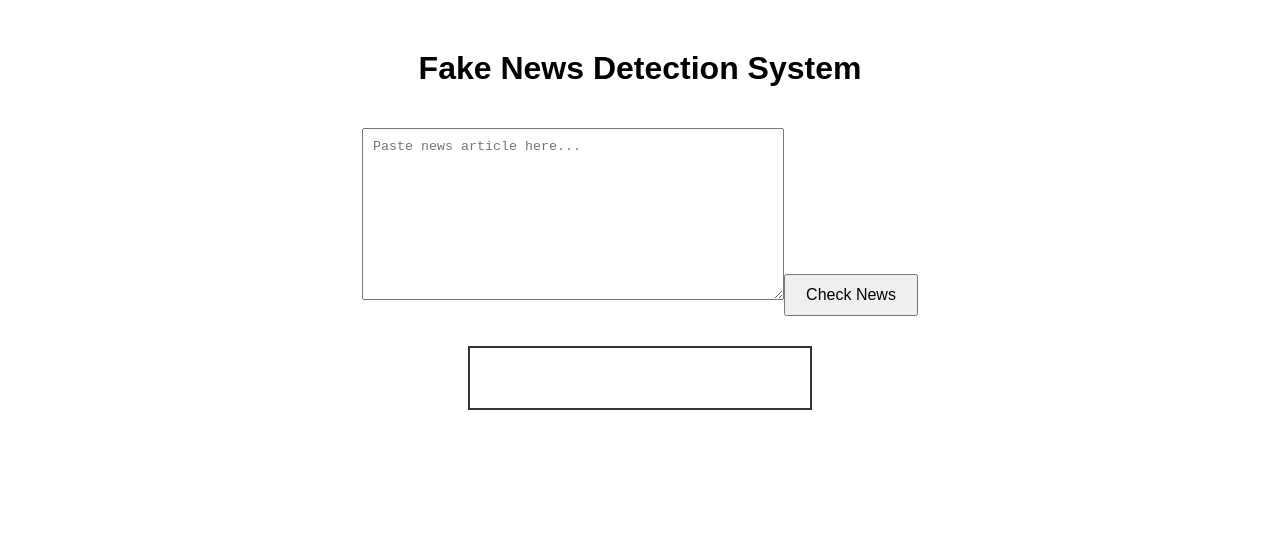
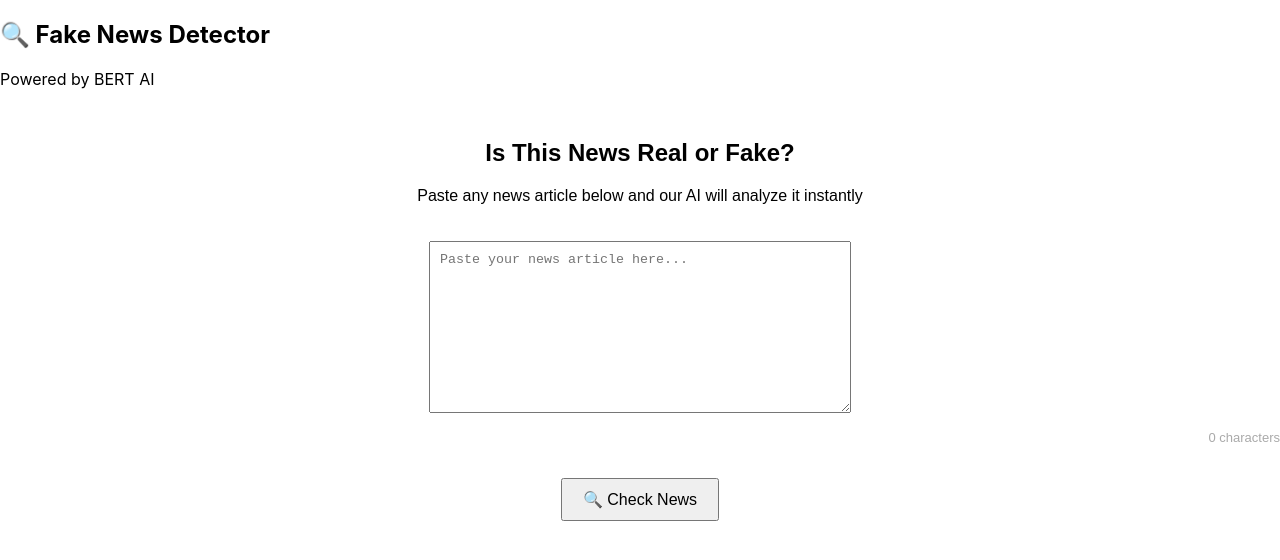
Before and after one commit to sadiqaayesha803-ship-it/fake-news-detection-ai, a React (Create React App) app: page / in a window 1280 px wide. Shown: the top 560 px of the page. Built offline with nearby package versions, Linux system fonts and the light colour scheme.

Commit message:
Add ResultCard.jsx and updated App.js - save before Windows reinstall

```diff
--- a/src/App.css
+++ b/src/App.css
@@ -26,3 +26,17 @@ button {
   margin-left: auto;
   margin-right: auto;
 }
+.result-card {
+  margin-top: 30px;
+  padding: 20px;
+  border: 2px solid #333;
+  width: 300px;
+  margin-left: auto;
+  margin-right: auto;
+  text-align: center;
+}
+input {
+  width: 300px;
+  padding: 10px;
+  margin-top: 15px;
+}
--- a/src/App.js
+++ b/src/App.js
@@ -1,41 +1,81 @@
-import React, { useState } from "react";
-import "./App.css";
+import React, { useState } from 'react';
+import axios from 'axios';
+import ResultCard from './ResultCard';
+import './App.css';
 
 function App() {
-  const [text, setText] = useState("");
-  const [result, setResult] = useState("");
+  const [newsText, setNewsText] = useState('');
+  const [result, setResult] = useState(null);
+  const [loading, setLoading] = useState(false);
+  const [error, setError] = useState('');
 
-  // Button function
-  const handleCheck = () => {
-    if (text === "") {
-      setResult("Please enter some news!");
-    } else {
-      // Dummy logic (temporary)
-      if (text.length > 50) {
-        setResult("Fake News ❌");
-      } else {
-        setResult("Real News ✅");
-      }
+  const checkNews = async () => {
+    if (!newsText.trim()) {
+      setError('⚠️ Please enter some news text!');
+      return;
+    }
+    setLoading(true);
+    setError('');
+    setResult(null);
+
+    try {
+      const response = await axios.post('http://localhost:8000/predict', {
+        text: newsText,
+        model: 'bert'
+      });
+      setResult(response.data);
+    } catch (err) {
+      setError('❌ Cannot connect to API. Make sure backend is running!');
+    } finally {
+      setLoading(false);
     }
   };
 
   return (
-    <div className="container">
-      <h1>Fake News Detection System</h1>
+    <div className="App">
+      {/* Navbar */}
+      <nav className="navbar">
+        <h1>🔍 Fake News Detector</h1>
+        <span>Powered by BERT AI</span>
+      </nav>
 
-      {/* Textarea */}
-      <textarea
-        placeholder="Paste news article here..."
-        value={text}
-        onChange={(e) => setText(e.target.value)}
-      />
+      {/* Main Content */}
+      <div className="container">
+        <h2>Is This News Real or Fake?</h2>
+        <p>Paste any news article below and our AI will analyze it instantly</p>
 
-      {/* Button */}
-      <button onClick={handleCheck}>Check News</button>
+        {/* Input Box */}
+        <textarea
+          className="news-input"
+          rows="10"
+          placeholder="Paste your news article here..."
+          value={newsText}
+          onChange={(e) => setNewsText(e.target.value)}
+        />
 
-      {/* Result Box */}
-      <div className="result-card">
-        <h2>{result}</h2>
+        {/* Character Count */}
+        <p style={{ textAlign: 'right', color: '#aaa', fontSize: '13px' }}>
+          {newsText.length} characters
+        </p>
+
+        {/* Check Button */}
+        <button
+          className="check-btn"
+          onClick={checkNews}
+          disabled={loading}
+        >
+          {loading ? '⏳ Analyzing...' : '🔍 Check News'}
+        </button>
+
+        {/* Error Message */}
+        {error && (
+          <div className="error-card">
+            <p>{error}</p>
+          </div>
+        )}
+
+        {/* Result Card Component */}
+        <ResultCard result={result} />
       </div>
     </div>
   );
--- /dev/null
+++ b/src/ResultCard.jsx
@@ -0,0 +1,89 @@
+import React from 'react';
+
+function ResultCard({ result }) {
+  if (!result) return null;
+
+  const isFake = result.verdict === 'FAKE';
+
+  return (
+    <div style={{
+      marginTop: '30px',
+      padding: '30px',
+      borderRadius: '12px',
+      border: `3px solid ${isFake ? '#e74c3c' : '#2ecc71'}`,
+      backgroundColor: isFake ? '#fff3f3' : '#f0fff4',
+      textAlign: 'center',
+      animation: 'fadeIn 0.5s ease'
+    }}>
+      {/* Verdict */}
+      <h2 style={{
+        fontSize: '36px',
+        color: isFake ? '#e74c3c' : '#2ecc71',
+        marginBottom: '15px'
+      }}>
+        {isFake ? '🔴 FAKE NEWS' : '🟢 REAL NEWS'}
+      </h2>
+
+      {/* Confidence Score */}
+      <p style={{ fontSize: '18px', marginBottom: '10px' }}>
+        Confidence: <strong>{result.confidence}%</strong>
+      </p>
+
+      {/* Model Used */}
+      <p style={{ fontSize: '14px', color: '#888', marginBottom: '20px' }}>
+        Model: <strong>{result.model_used}</strong>
+      </p>
+
+      {/* Confidence Bar */}
+      <div style={{
+        width: '100%',
+        height: '20px',
+        backgroundColor: '#eee',
+        borderRadius: '10px',
+        overflow: 'hidden',
+        marginBottom: '20px'
+      }}>
+        <div style={{
+          width: `${result.confidence}%`,
+          height: '100%',
+          backgroundColor: isFake ? '#e74c3c' : '#2ecc71',
+          borderRadius: '10px',
+          transition: 'width 1s ease'
+        }} />
+      </div>
+
+      {/* Warning Message */}
+      {isFake && (
+        <div style={{
+          backgroundColor: '#ffe0e0',
+          border: '1px solid #e74c3c',
+          borderRadius: '8px',
+          padding: '10px',
+          marginTop: '10px'
+        }}>
+          <p style={{ color: '#c0392b', fontSize: '14px' }}>
+            ⚠️ This article shows signs of misinformation.
+            Please verify with trusted sources.
+          </p>
+        </div>
+      )}
+
+      {/* Success Message */}
+      {!isFake && (
+        <div style={{
+          backgroundColor: '#e0ffe8',
+          border: '1px solid #2ecc71',
+          borderRadius: '8px',
+          padding: '10px',
+          marginTop: '10px'
+        }}>
+          <p style={{ color: '#27ae60', fontSize: '14px' }}>
+            ✅ This article appears to be legitimate news.
+          </p>
+        </div>
+      )}
+    </div>
+  );
+}
+
+export default ResultCard;
```
